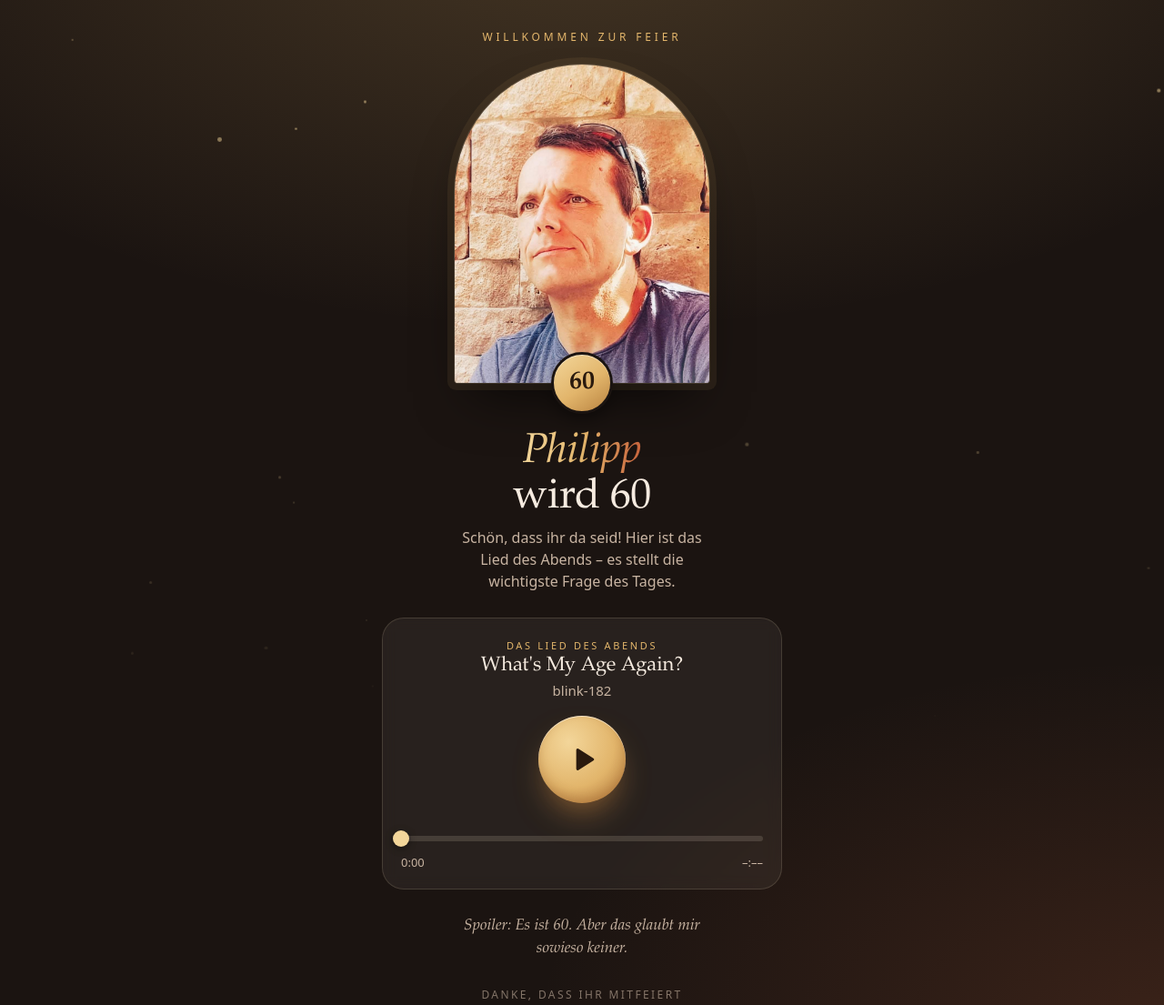
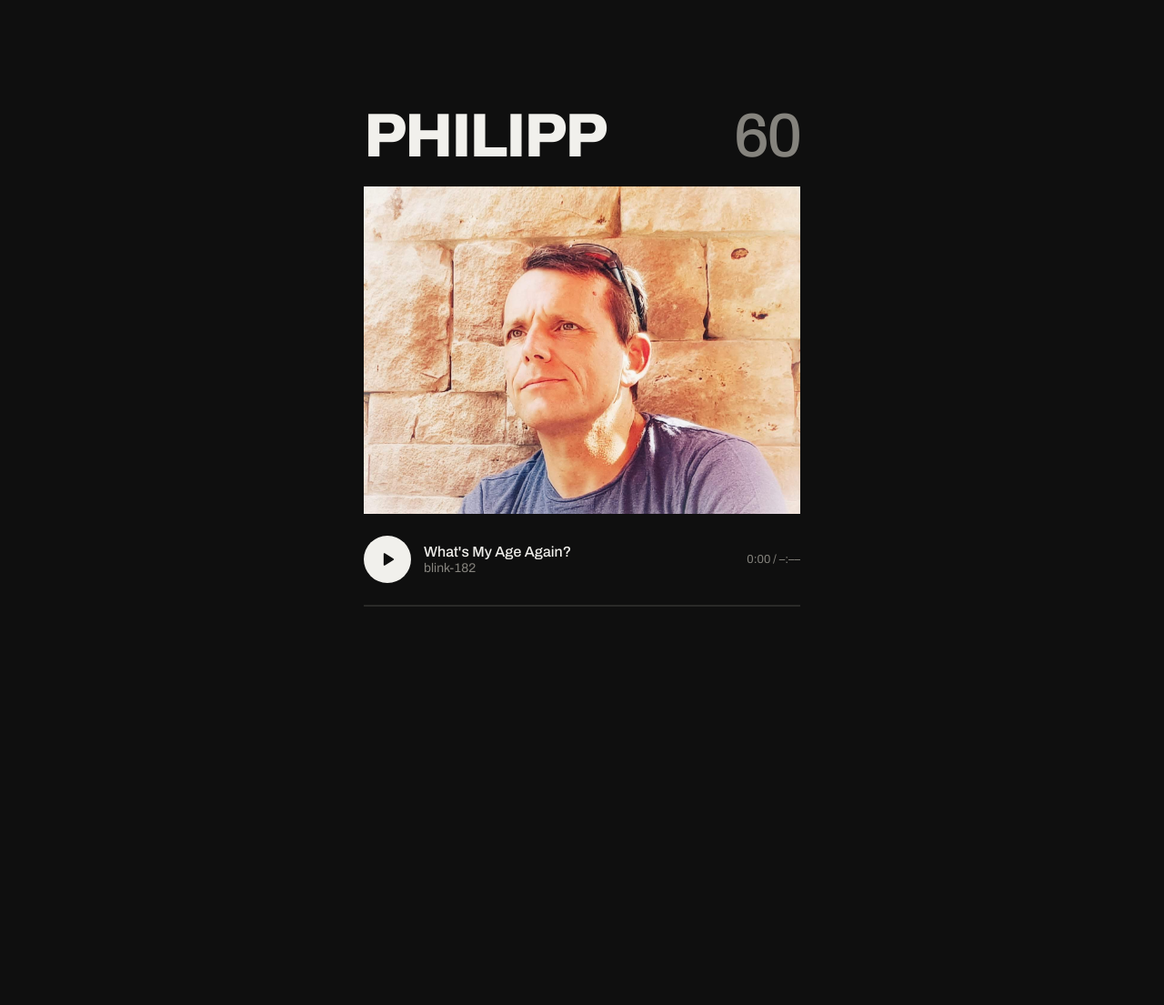
Before and after one commit to Isomatte/phillipps-60er, a plain HTML site: page index.html in a window 1280 px wide. Shown: the top 1105 px of the page at 91% size. After the commit the page ends 800 px from the top, so only its background shows below. Drawn offline with Linux system fonts and the light colour scheme.

Commit message:
Schlichteres Design: weniger Text, kein Bogenrahmen, ruhige Diashow
Co-Authored-By: Claude Opus 5.5 <noreply@anthropic.com>

```diff
--- a/index.html
+++ b/index.html
@@ -3,299 +3,160 @@
 <head>
 <meta charset="utf-8">
 <meta name="viewport" content="width=device-width, initial-scale=1, viewport-fit=cover">
-<title>Philipp wird 60</title>
-<meta name="description" content="Philipp wird 60 – schön, dass ihr mitfeiert! Das Lied des Abends: blink-182 – What's My Age Again?">
-<meta property="og:title" content="Philipp wird 60">
-<meta property="og:description" content="Schön, dass ihr mitfeiert! Hier gibt’s das Lied des Abends.">
+<title>Philipp 60</title>
+<meta name="description" content="Philipp wird 60.">
+<meta property="og:title" content="Philipp 60">
+<meta property="og:description" content="Philipp wird 60.">
 <meta property="og:type" content="website">
 <meta property="og:url" content="https://phillipps-60er.de/">
 <meta property="og:image" content="https://phillipps-60er.de/philipp.jpg">
-<meta name="theme-color" content="#1b1411">
+<meta name="theme-color" content="#0f0f0f">
+<link rel="preconnect" href="https://fonts.googleapis.com">
+<link rel="preconnect" href="https://fonts.gstatic.com" crossorigin>
+<link href="https://fonts.googleapis.com/css2?family=Archivo:wght@400;500;800&display=swap" rel="stylesheet">
 <style>
   :root {
-    --bg: #1b1411;
-    --bg-2: #2a1d17;
-    --ink: #f6ebe0;
-    --muted: #c8b4a2;
-    --gold: #e2b56b;
-    --gold-2: #f3d69a;
-    --ember: #c8643c;
-    --card: rgba(255, 240, 225, 0.06);
-    --line: rgba(255, 230, 200, 0.14);
-    --serif: "Iowan Old Style", "Palatino Linotype", Palatino, "Book Antiqua", Georgia, serif;
-    --sans: system-ui, -apple-system, "Segoe UI", Roboto, "Helvetica Neue", Arial, sans-serif;
+    --bg: #0f0f0f;
+    --ink: #f1f0ec;
+    --muted: #85837d;
+    --line: #2a2a28;
+    --font: "Archivo", system-ui, -apple-system, "Segoe UI", Roboto, "Helvetica Neue", Arial, sans-serif;
   }
   * { box-sizing: border-box; }
   html, body { margin: 0; }
   body {
     min-height: 100svh;
-    background:
-      radial-gradient(120% 70% at 50% -10%, rgba(226, 181, 107, 0.22), transparent 60%),
-      radial-gradient(90% 60% at 100% 100%, rgba(200, 100, 60, 0.18), transparent 60%),
-      var(--bg);
+    background: var(--bg);
     color: var(--ink);
-    font-family: var(--sans);
+    font-family: var(--font);
     -webkit-font-smoothing: antialiased;
     display: flex;
     justify-content: center;
-    padding: max(24px, env(safe-area-inset-top)) 20px max(32px, env(safe-area-inset-bottom));
+    padding: max(28px, env(safe-area-inset-top)) 16px max(32px, env(safe-area-inset-bottom));
   }
   main {
     width: 100%;
-    max-width: 440px;
+    max-width: 480px;
+    margin: auto 0;
     display: flex;
     flex-direction: column;
-    align-items: center;
-    text-align: center;
-  }
-
-  /* Konfetti-Funken im Hintergrund – dezent */
-  .sparks { position: fixed; inset: 0; pointer-events: none; overflow: hidden; z-index: 0; }
-  .sparks i {
-    position: absolute; top: -10px; width: 4px; height: 4px; border-radius: 50%;
-    background: var(--gold-2); opacity: 0;
-    animation: fall linear infinite;
-  }
-  @keyframes fall {
-    0%   { transform: translateY(0) translateX(0); opacity: 0; }
-    10%  { opacity: .55; }
-    100% { transform: translateY(105vh) translateX(var(--drift, 20px)); opacity: 0; }
-  }
-  @media (prefers-reduced-motion: reduce) { .sparks { display: none; } }
-
-  main > * { position: relative; z-index: 1; }
-
-  .eyebrow {
-    margin: 8px 0 0;
-    font-size: 12px;
-    letter-spacing: .32em;
-    text-transform: uppercase;
-    color: var(--gold);
-  }
-
-  .photo {
-    margin: 22px 0 0;
-    width: min(72vw, 280px);
-    aspect-ratio: 4 / 5;
-    border-radius: 999px 999px 24px 24px;
-    overflow: hidden;
-    position: relative;
-    box-shadow:
-      0 0 0 1px var(--line),
-      0 0 0 8px rgba(226, 181, 107, 0.08),
-      0 30px 60px -20px rgba(0, 0, 0, 0.7);
-  }
-  .photo img {
-    width: 100%; height: 100%;
-    object-fit: cover;
-    object-position: 45% 40%;
-    display: block;
-  }
-  /* Diashow über dem Startfoto – läuft synchron zum Lied */
-  .slides { position: absolute; inset: 0; }
-  .slide {
-    position: absolute; inset: 0; overflow: hidden;
-    opacity: 0; transition: opacity 1.2s ease;
-  }
-  .slide.on { opacity: 1; }
-  .slide .blur {
-    position: absolute; inset: -24px;
-    background-size: cover; background-position: center;
-    filter: blur(18px) brightness(.5) saturate(1.1);
-  }
-  .photo .slide img {
-    position: relative;
-    object-fit: contain; object-position: center;
-    transform-origin: center;
-  }
-  .slide.on img, .slide.out img { animation: kenburns 7s ease-out forwards; }
-  @keyframes kenburns { from { transform: scale(1); } to { transform: scale(1.07); } }
-  @media (prefers-reduced-motion: reduce) {
-    .slide { transition-duration: .3s; }
-    .slide.on img, .slide.out img { animation: none; }
-  }
-
-  .badge {
-    position: relative;
-    margin-top: -34px;
-    width: 68px; height: 68px;
-    border-radius: 50%;
-    display: grid; place-items: center;
-    background: linear-gradient(145deg, var(--gold-2), var(--gold) 55%, #b98340);
-    color: #2a1a0e;
-    font-family: var(--serif);
-    font-weight: 700;
-    font-size: 28px;
-    box-shadow: 0 10px 24px -8px rgba(0,0,0,.6), inset 0 1px 0 rgba(255,255,255,.5);
-    border: 3px solid var(--bg);
+    gap: 24px;
   }
 
   h1 {
-    margin: 18px 0 6px;
-    font-family: var(--serif);
-    font-weight: 400;
-    font-size: clamp(34px, 10vw, 46px);
-    line-height: 1.08;
-    letter-spacing: -0.01em;
+    margin: 0;
+    display: flex;
+    justify-content: space-between;
+    align-items: baseline;
+    font-weight: 800;
+    font-size: clamp(44px, 15vw, 68px);
+    line-height: .9;
+    letter-spacing: -0.035em;
+    text-transform: uppercase;
   }
-  h1 em {
-    font-style: italic;
-    background: linear-gradient(90deg, var(--gold-2), var(--gold), var(--ember));
-    -webkit-background-clip: text; background-clip: text;
-    color: transparent;
+  h1 span { color: var(--muted); font-weight: 500; }
+
+  /* Foto / Diashow */
+  .photo {
+    position: relative;
+    width: 100%;
+    aspect-ratio: 4 / 3;
+    background: var(--bg);
+    overflow: hidden;
   }
-  .sub {
-    margin: 0;
-    color: var(--muted);
-    font-size: 16px;
-    line-height: 1.5;
-    max-width: 30ch;
+  .photo img {
+    position: absolute; inset: 0;
+    width: 100%; height: 100%;
+    object-fit: contain;
+    display: block;
   }
+  .photo > img { object-fit: cover; object-position: 50% 35%; }
+  .slide {
+    position: absolute; inset: 0;
+    background: var(--bg);
+    opacity: 0; transition: opacity 1.4s ease;
+  }
+  .slide.on { opacity: 1; }
+  @media (prefers-reduced-motion: reduce) { .slide { transition-duration: .3s; } }
 
   /* Player */
-  .player {
-    margin-top: 28px;
-    width: 100%;
-    padding: 22px 20px 20px;
-    border-radius: 24px;
-    background: var(--card);
-    border: 1px solid var(--line);
-    -webkit-backdrop-filter: blur(8px);
-    backdrop-filter: blur(8px);
-  }
-  .track { display: flex; flex-direction: column; gap: 2px; margin-bottom: 18px; }
-  .track .label {
-    font-size: 11px; letter-spacing: .24em; text-transform: uppercase; color: var(--gold);
-  }
-  .track .title {
-    font-family: var(--serif); font-size: 22px; line-height: 1.25;
-  }
-  .track .artist { color: var(--muted); font-size: 15px; }
-
+  .player { display: flex; flex-direction: column; gap: 14px; }
+  .row { display: flex; align-items: center; gap: 14px; }
   .play {
     -webkit-appearance: none; appearance: none;
+    flex: none;
+    width: 52px; height: 52px; border-radius: 50%;
     border: 0; padding: 0; cursor: pointer;
-    width: 96px; height: 96px; border-radius: 50%;
     display: grid; place-items: center;
-    margin: 0 auto;
-    color: #2a1a0e;
-    background: radial-gradient(circle at 35% 30%, var(--gold-2), var(--gold) 55%, #b5793a);
-    box-shadow:
-      0 18px 36px -12px rgba(226, 150, 70, 0.6),
-      inset 0 1px 0 rgba(255,255,255,.55),
-      inset 0 -6px 12px rgba(120, 60, 20, .25);
-    transition: transform .15s ease, box-shadow .2s ease;
+    background: var(--ink); color: var(--bg);
     -webkit-tap-highlight-color: transparent;
     touch-action: manipulation;
-    position: relative;
+    transition: transform .12s ease;
   }
-  .play:active { transform: scale(.95); }
-  .play:focus-visible { outline: 3px solid var(--gold-2); outline-offset: 5px; }
-  .play svg { width: 38px; height: 38px; display: block; }
+  .play:active { transform: scale(.94); }
+  .play:focus-visible { outline: 2px solid var(--ink); outline-offset: 4px; }
+  .play svg { width: 20px; height: 20px; display: block; }
   .play .i-pause { display: none; }
   .play.is-playing .i-play { display: none; }
   .play.is-playing .i-pause { display: block; }
-  .play::after {
-    content: ""; position: absolute; inset: -8px; border-radius: 50%;
-    border: 2px solid var(--gold); opacity: 0;
+  .play.is-loading { opacity: .6; }
+
+  .track { min-width: 0; flex: 1; display: flex; flex-direction: column; gap: 2px; }
+  .track .title { font-size: 16px; font-weight: 500; white-space: nowrap; overflow: hidden; text-overflow: ellipsis; }
+  .track .artist { font-size: 14px; color: var(--muted); }
+  .times {
+    flex: none;
+    font-size: 13px; color: var(--muted);
+    font-variant-numeric: tabular-nums;
   }
-  .play.is-playing::after { animation: pulse 1.8s ease-out infinite; }
-  @keyframes pulse {
-    0% { transform: scale(.92); opacity: .55; }
-    100% { transform: scale(1.18); opacity: 0; }
-  }
-  @media (prefers-reduced-motion: reduce) { .play.is-playing::after { animation: none; } }
-  .play.is-loading .i-play { opacity: .4; }
 
   .progress {
-    margin-top: 24px;
-    padding: 12px 0;           /* großzügige Touch-Fläche */
+    padding: 10px 0;
     cursor: pointer;
     touch-action: none;
   }
-  .bar {
-    position: relative; height: 6px; border-radius: 6px;
-    background: rgba(255, 235, 210, 0.14);
-  }
-  .fill {
-    position: absolute; inset: 0 auto 0 0; width: 0%;
-    border-radius: inherit;
-    background: linear-gradient(90deg, var(--ember), var(--gold));
-  }
+  .bar { position: relative; height: 2px; background: var(--line); }
+  .fill { position: absolute; inset: 0 auto 0 0; width: 0%; background: var(--ink); }
   .knob {
     position: absolute; top: 50%; left: 0%;
-    width: 18px; height: 18px; margin: -9px 0 0 -9px;
-    border-radius: 50%; background: var(--gold-2);
-    box-shadow: 0 2px 8px rgba(0,0,0,.45);
-    transition: transform .12s ease;
+    width: 12px; height: 12px; margin: -6px 0 0 -6px;
+    border-radius: 50%; background: var(--ink);
+    opacity: 0; transition: opacity .15s ease;
   }
-  .progress:active .knob { transform: scale(1.25); }
-  .progress:focus-visible { outline: 2px solid var(--gold-2); outline-offset: 4px; border-radius: 8px; }
-  .times {
-    display: flex; justify-content: space-between;
-    font-size: 13px; color: var(--muted);
-    font-variant-numeric: tabular-nums;
-    margin-top: 2px;
-  }
-
-  .note {
-    margin: 28px 0 0;
-    font-family: var(--serif);
-    font-style: italic;
-    color: var(--muted);
-    font-size: 17px;
-    line-height: 1.5;
-    max-width: 32ch;
-  }
-  footer {
-    margin-top: 28px;
-    font-size: 12px; letter-spacing: .2em; text-transform: uppercase;
-    color: rgba(200, 180, 162, .6);
-  }
+  .progress:hover .knob, .progress:active .knob, .progress:focus-visible .knob { opacity: 1; }
+  .progress:focus-visible { outline: none; }
 </style>
 </head>
 <body>
-<div class="sparks" aria-hidden="true"></div>
-
 <main>
-  <p class="eyebrow">Willkommen zur Feier</p>
+  <h1>Philipp <span>60</span></h1>
 
   <div class="photo">
     <img src="philipp.jpg" alt="Philipp" width="1461" height="1162" decoding="async">
-    <div class="slides" aria-hidden="true">
-      <div class="slide"><div class="blur"></div><img alt="" decoding="async"></div>
-      <div class="slide"><div class="blur"></div><img alt="" decoding="async"></div>
-    </div>
+    <div class="slide" aria-hidden="true"><img alt="" decoding="async"></div>
+    <div class="slide" aria-hidden="true"><img alt="" decoding="async"></div>
   </div>
-  <div class="badge" aria-hidden="true">60</div>
-
-  <h1><em>Philipp</em><br>wird 60</h1>
-  <p class="sub">Schön, dass ihr da seid! Hier ist das Lied des Abends – es stellt die wichtigste Frage des Tages.</p>
 
   <section class="player" aria-label="Musikplayer">
-    <div class="track">
-      <span class="label">Das Lied des Abends</span>
-      <span class="title">What's My Age Again?</span>
-      <span class="artist">blink-182</span>
+    <div class="row">
+      <button class="play" id="play" type="button" aria-label="Abspielen">
+        <svg class="i-play" viewBox="0 0 24 24" aria-hidden="true"><path fill="currentColor" d="M7 4.8v14.4a1 1 0 0 0 1.53.85l11.5-7.2a1 1 0 0 0 0-1.7L8.53 3.95A1 1 0 0 0 7 4.8z"/></svg>
+        <svg class="i-pause" viewBox="0 0 24 24" aria-hidden="true"><rect x="6" y="4.5" width="4" height="15" rx="1" fill="currentColor"/><rect x="14" y="4.5" width="4" height="15" rx="1" fill="currentColor"/></svg>
+      </button>
+      <div class="track">
+        <span class="title">What's My Age Again?</span>
+        <span class="artist">blink-182</span>
+      </div>
+      <div class="times"><span id="cur">0:00</span> / <span id="dur">–:––</span></div>
     </div>
-
-    <button class="play" id="play" type="button" aria-label="Abspielen">
-      <svg class="i-play" viewBox="0 0 24 24" aria-hidden="true"><path fill="currentColor" d="M8 5.5v13a1 1 0 0 0 1.5.86l10.4-6.5a1 1 0 0 0 0-1.72L9.5 4.64A1 1 0 0 0 8 5.5z"/></svg>
-      <svg class="i-pause" viewBox="0 0 24 24" aria-hidden="true"><rect x="6" y="5" width="4.2" height="14" rx="1.3" fill="currentColor"/><rect x="13.8" y="5" width="4.2" height="14" rx="1.3" fill="currentColor"/></svg>
-    </button>
 
     <div class="progress" id="progress" role="slider" tabindex="0"
          aria-label="Wiedergabeposition" aria-valuemin="0" aria-valuemax="100" aria-valuenow="0">
       <div class="bar"><div class="fill" id="fill"></div><div class="knob" id="knob"></div></div>
     </div>
-    <div class="times"><span id="cur">0:00</span><span id="dur">–:––</span></div>
 
     <audio id="audio" src="lied.mp3" preload="metadata"></audio>
   </section>
-
-  <p class="note">Spoiler: Es ist 60. Aber das glaubt mir sowieso keiner.</p>
-
-  <footer>Danke, dass ihr mitfeiert</footer>
 </main>
 
 <script>
@@ -346,6 +207,8 @@
   audio.addEventListener('pause', function () { setPlaying(false); });
   audio.addEventListener('ended', function () { setPlaying(false); audio.currentTime = 0; render(); showSlide(-1); });
   audio.addEventListener('timeupdate', render);
+  audio.addEventListener('loadedmetadata', function () { dur.textContent = fmt(audio.duration); render(); });
+  audio.addEventListener('durationchange', function () { dur.textContent = fmt(audio.duration); });
 
   // Diashow: Bild-Index folgt der Liedposition (dia/01.jpg … dia/45.jpg)
   var SLIDE_COUNT = 45;
@@ -359,20 +222,19 @@
   function showSlide(i) {
     if (i === shown) return;
     shown = i;
-    if (i < 0) { slideEls.forEach(function (el) { if (el.classList.contains('on')) el.classList.replace('on', 'out'); }); return; }
+    if (i < 0) { slideEls[0].classList.remove('on'); slideEls[1].classList.remove('on'); return; }
     var next = slideEls[1 - front], prev = slideEls[front];
-    var img = next.querySelector('img'), src = slideSrc(i);
+    var img = next.querySelector('img');
     var reveal = function () {
       if (shown !== i) return;
-      next.classList.remove('out'); void next.offsetWidth;
+      next.style.zIndex = 2; prev.style.zIndex = 1;
       next.classList.add('on');
-      if (prev.classList.contains('on')) prev.classList.replace('on', 'out');
+      setTimeout(function () { if (shown === i) prev.classList.remove('on'); }, 1400);
       front = 1 - front;
     };
-    next.classList.remove('on', 'out');
-    next.querySelector('.blur').style.backgroundImage = 'url("' + src + '")';
+    next.classList.remove('on');
     img.onload = reveal;
-    img.src = src;
+    img.src = slideSrc(i);
     if (img.complete && img.naturalWidth) reveal();
     preload(i + 1); preload(i + 2);
   }
@@ -384,8 +246,6 @@
   audio.addEventListener('timeupdate', syncSlides);
   audio.addEventListener('seeked', syncSlides);
   audio.addEventListener('play', function () { preload(0); preload(1); });
-  audio.addEventListener('loadedmetadata', function () { dur.textContent = fmt(audio.duration); render(); });
-  audio.addEventListener('durationchange', function () { dur.textContent = fmt(audio.duration); });
 
   function ratioAt(e) {
     var r = prog.getBoundingClientRect();
@@ -422,19 +282,6 @@
   // Autoplay versuchen – klappt meist nicht (v. a. iOS), dann bleibt der Button
   var tryAuto = audio.play();
   if (tryAuto && tryAuto.catch) tryAuto.catch(function () { setPlaying(false); });
-
-  // dezente Funken
-  var sparks = document.querySelector('.sparks');
-  for (var i = 0; i < 18; i++) {
-    var s = document.createElement('i');
-    s.style.left = (Math.random() * 100) + '%';
-    s.style.animationDuration = (9 + Math.random() * 10) + 's';
-    s.style.animationDelay = (-Math.random() * 18) + 's';
-    s.style.setProperty('--drift', (Math.random() * 60 - 30) + 'px');
-    var size = 2 + Math.random() * 3;
-    s.style.width = s.style.height = size + 'px';
-    sparks.appendChild(s);
-  }
 })();
 </script>
 </body>
```
